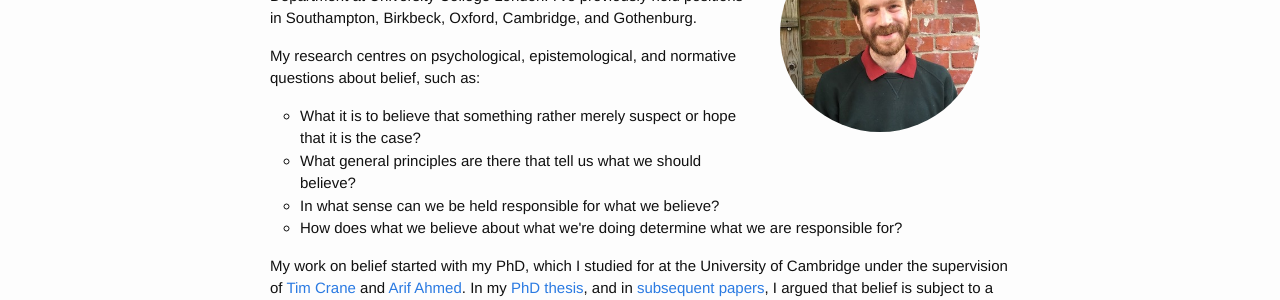
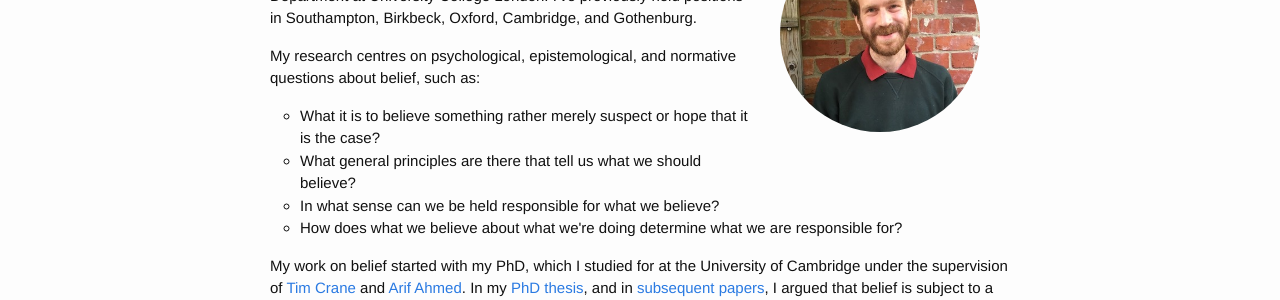
Before and after one commit to alexandergreenberg/alexandergreenberg.github.io, a Jekyll site: the page built from index.html, in a window 1280 px wide. Shown: the part 190-490 px from the top of the page. Built offline with Jekyll 4.4.1, drawn with Linux system fonts in a browser that asks for light colours; some web fonts are replaced.

Commit message:
Update index.html

```diff
--- a/index.html
+++ b/index.html
@@ -12,7 +12,7 @@ layout: default
     <p class="paragraph">I'm currently a Leverhulme Early Career Fellow in the Philosophy Department at University College London. I've previously held positions in Southampton, Birkbeck, Oxford, Cambridge, and Gothenburg.</p>
     <p class="paragraph">My research centres on psychological, epistemological, and normative questions about belief, such as:</p>
       <ul class="questions-list">
-        <li>What it is to believe that something rather merely suspect or hope that it is the case?</li>
+        <li>What it is to believe something rather merely suspect or hope that it is the case?</li>
         <li>What general principles are there that tell us what we should believe?</li>
         <li>In what sense can we be held responsible for what we believe?</li>
         <li>How does what we believe about what we're doing determine what we are responsible for?</li>
```
